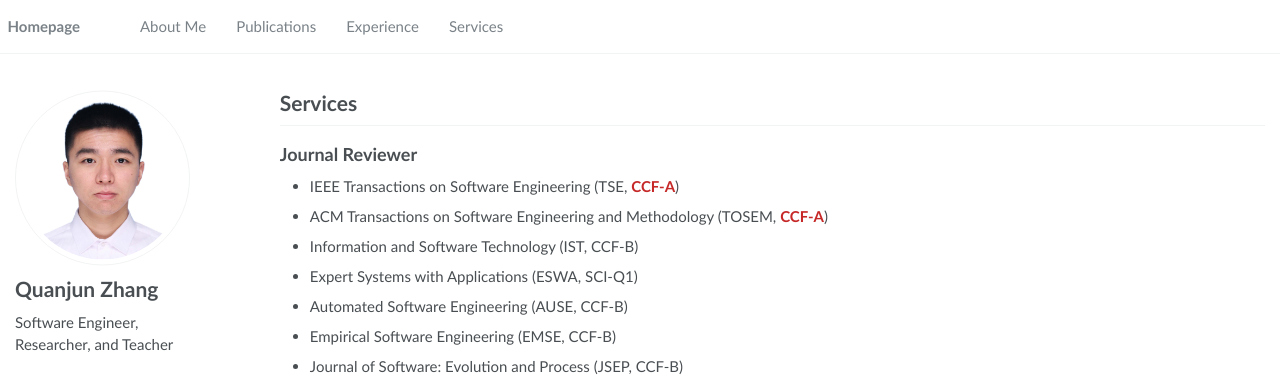
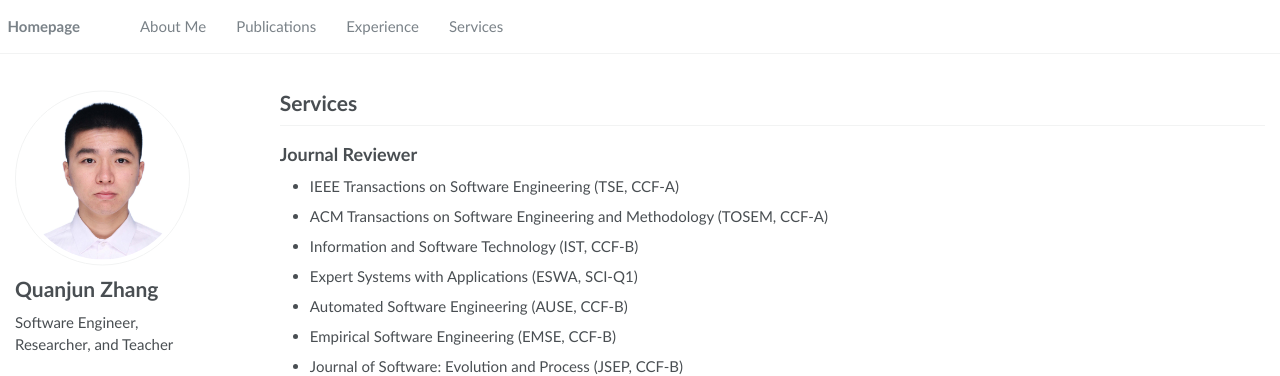
Before and after one commit to QuanjunZhang/quanjunzhang.github.io, a Jekyll site: the page built from _pages/services.md, in a window 1280 px wide. Shown: the top 376 px of the page. Built offline with Jekyll 4.4.1, drawn with Linux system fonts in a browser that asks for light colours; some web fonts are replaced.

Commit message:
Remove CCF-A highlight from services

```diff
--- a/_pages/services.md
+++ b/_pages/services.md
@@ -8,8 +8,8 @@ author_profile: true
 
 ## Journal Reviewer
 
-- IEEE Transactions on Software Engineering (TSE, <span class="ccf-a">CCF-A</span>)
-- ACM Transactions on Software Engineering and Methodology (TOSEM, <span class="ccf-a">CCF-A</span>)
+- IEEE Transactions on Software Engineering (TSE, CCF-A)
+- ACM Transactions on Software Engineering and Methodology (TOSEM, CCF-A)
 - Information and Software Technology (IST, CCF-B)
 - Expert Systems with Applications (ESWA, SCI-Q1)
 - Automated Software Engineering (AUSE, CCF-B)
```
